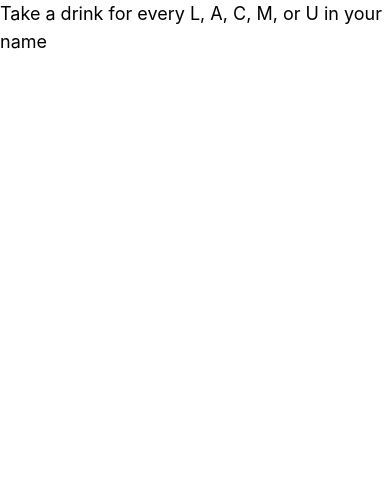
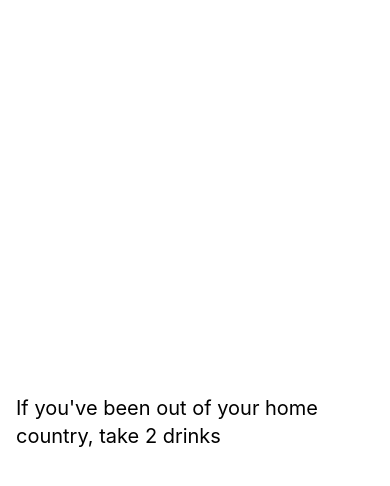
Before and after one commit to malikrahey/DrinkUp, a React Native app: screen /Game in a window 390 px wide. Shown: the top 486 px of the page. Built offline with nearby package versions, Linux system fonts and the light colour scheme.

Commit message:
added screen orientation, randomized prompts

```diff
--- a/package.json
+++ b/package.json
@@ -19,7 +19,8 @@
     "react-native": "0.72.6",
     "react-native-safe-area-context": "4.6.3",
     "react-native-screens": "~3.22.0",
-    "tailwindcss": "^3.3.2"
+    "tailwindcss": "^3.3.2",
+    "expo-screen-orientation": "~6.0.6"
   },
   "devDependencies": {
     "@babel/core": "^7.20.0"
--- a/screens/GameScreen.js
+++ b/screens/GameScreen.js
@@ -1,15 +1,30 @@
 import { View, Text } from 'react-native'
-import React, { useLayoutEffect, useState } from 'react'
+import React, { useEffect, useLayoutEffect, useState } from 'react'
 import prompts from '../prompts/around-the-room-classic.json';
 import { SafeAreaView } from 'react-native';
 import styles from '../styles';
 import { TouchableOpacity } from 'react-native';
+import * as ScreenOrientation from 'expo-screen-orientation';
+
+
+const randomizeIndexList = (maxIndex) => {
+  const list = Array.from({ length: maxIndex }, (_, i) => i);
+
+  for (let i = list.length-1; i > 0; i--) {
+    const j = Math.floor(Math.random() * (i+1));
+    [list[i], list[j]] = [list[j], list[i]]
+  }
+
+  return list;
+}
 
 const GameScreen = ({navigation}) => {
 
 
   const [currentPrompt, setCurrentPrompt] = useState(prompts[0]);
   const [currentIndex, setCurrentIndex] = useState(0);
+  const [indexList, setIndexList] = useState([]);
+  const [loading, setLoading] = useState(true);
 
 
   let bgColor = 'bg-white';
@@ -17,14 +32,26 @@ const GameScreen = ({navigation}) => {
 
   useLayoutEffect(() => {
     navigation.setOptions({
-      headerShown: false
+      headerShown: false,
     })
+
+    ScreenOrientation.lockAsync(ScreenOrientation.OrientationLock.LANDSCAPE);
+
+  }, [])
+
+  useEffect(() => {
+    const generatedIndexOrder = randomizeIndexList(prompts.length);
+    setIndexList(generatedIndexOrder);
+    setCurrentPrompt(prompts[generatedIndexOrder[currentIndex]]);
+    setLoading(false);
+    console.log('done loading');
   }, [])
 
   const handleNext = () => {
     const nextIndex = currentIndex+1;
     if (nextIndex >= prompts.length) {
       navigation.navigate("Home")
+      ScreenOrientation.lockAsync(ScreenOrientation.OrientationLock.PORTRAIT);
       return;
     }
     setCurrentIndex(nextIndex);
@@ -43,16 +70,22 @@ const GameScreen = ({navigation}) => {
 
   return (
     <SafeAreaView style={styles.AndroidSafeArea}>
-      <View className={`${bgColor} flex items-center h-full`}>
+      {loading ? (
+       <>
+       </>
+      ) : (
+      <View className={`${bgColor} flex items-center h-full justify-center`}>
         <TouchableOpacity onPress={handleNext}>
           {currentPrompt?.type !== 'general' ? (
-           <Text className='text-2xl font-bold'>{currentPrompt?.title}</Text>
+           <Text className='text-4xl font-bold text-center'>{currentPrompt?.title}</Text>
           ) : null}
-          <Text className="text-lg">
+          <Text className="text-xl m-4">
             {currentPrompt?.prompt}
           </Text>
         </TouchableOpacity>
       </View>
+      )}
+
     </SafeAreaView>
   )
 }
--- a/screens/HomeScreen.js
+++ b/screens/HomeScreen.js
@@ -3,6 +3,7 @@ import React, { useLayoutEffect } from 'react'
 import { SafeAreaView } from 'react-native'
 import styles from '../styles'
 import { TouchableOpacity } from 'react-native'
+import * as ScreenOrientation from 'expo-screen-orientation';
 
 const HomeScreen = ({navigation}) => {
 
@@ -10,6 +11,8 @@ const HomeScreen = ({navigation}) => {
     navigation.setOptions({
       headerShown: false
     })
+
+    ScreenOrientation.lockAsync(ScreenOrientation.OrientationLock.PORTRAIT);
   }, [])
 
   return (
```
Also changed, not shown: 1 other file (tests, documents, lock files or other folders).
